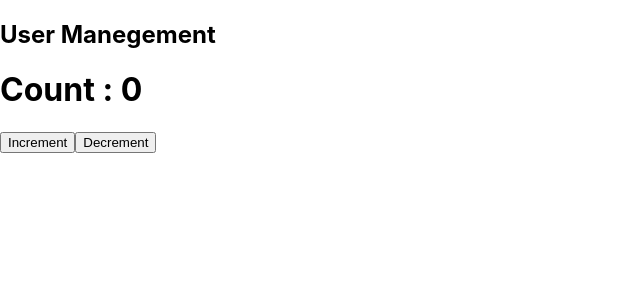
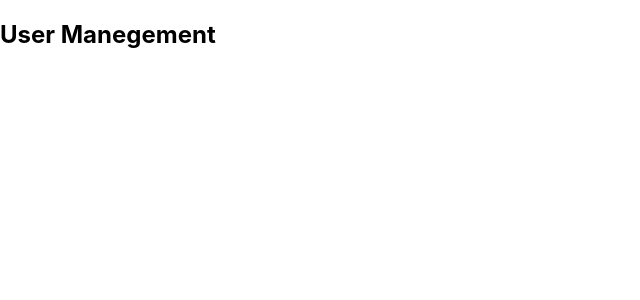
Before and after one commit to ibnalam/tscanis01, a React (Create React App) app: page / in a window 1280 px wide. Shown: the top 300 px of the page, without its empty margins (0-640 px from the left). Built offline with nearby package versions, Linux system fonts and the light colour scheme.

Commit message:
typing input event

```diff
--- a/src/App.tsx
+++ b/src/App.tsx
@@ -7,6 +7,7 @@
 import Button from './components/Button';
 import Post from './components/Post';
 import Styleprops from './components/Styleprops';
+import Newuser from './components/Newuser';
 
 // const user1 = {  // create a objects
 //   name:'ibn alam',
@@ -45,14 +46,14 @@
 
 
 function App() {
-  const [count, setCount] = useState(0)
+  // const [count, setCount] = useState(0)
 
-  const handleIncrement = () => {
-    setCount(count + 1)
-  }
-  const handledecrement = () => {
-    setCount(count - 1)
-  }
+  // const handleIncrement = () => {
+  //   setCount(count + 1)
+  // }
+  // const handledecrement = () => {
+  //   setCount(count - 1)
+  // }
 
   return (
     <div className="App">
@@ -87,9 +88,19 @@
 
 
         {/*  hooks */}
-        <h1>Count : {count}</h1>
+        {/* <h1>Count : {count}</h1>
         <button onClick={handleIncrement}>Increment</button>
-        <button  onClick={handledecrement}>Decrement</button>
+        <button  onClick={handledecrement}>Decrement</button> */}
+
+
+
+
+
+        {/* typing event */}
+        {/* <Newuser /> */}
+
+
+
 
 
 
--- /dev/null
+++ b/src/components/Newuser.tsx
@@ -0,0 +1,27 @@
+import React from 'react'
+import { useState } from 'react'
+
+const Newuser = () => {
+    const [userName, setuserName] = useState("")
+    const handleuserNameChange = (event: React.ChangeEvent<HTMLInputElement>) => {
+        setuserName(event.target.value)
+    }
+
+    const handleClick = (e: React.MouseEvent<HTMLButtonElement>) => {
+        console.log(userName);
+
+    }
+
+  return (
+    <div>
+        <h2>Create New User</h2>
+        <input type="text" placeholder='Enter User name' value={userName} onChange={handleuserNameChange}/>
+        <button onClick={handleClick}>
+          ShowName
+        </button>
+
+    </div>
+  )
+}
+
+export default Newuser
```
